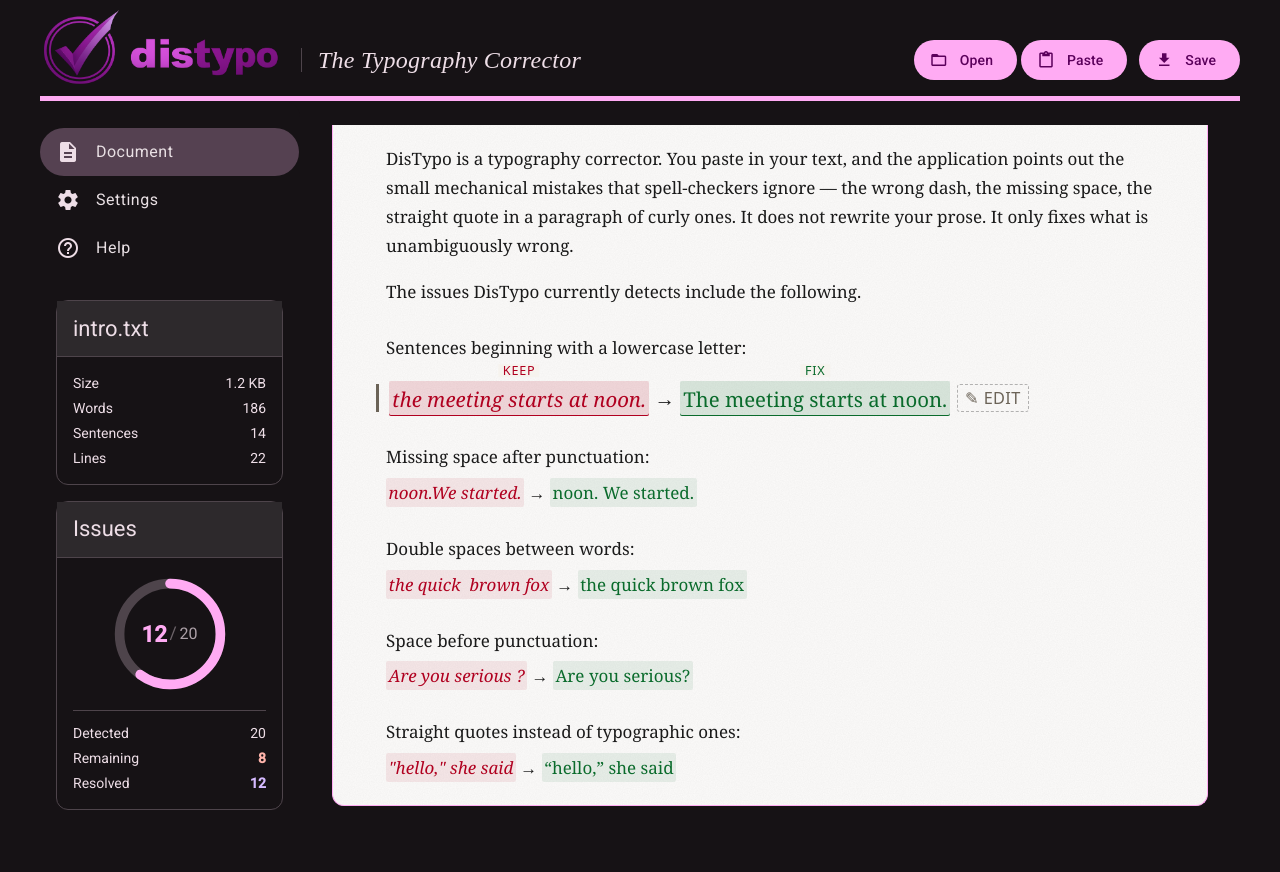
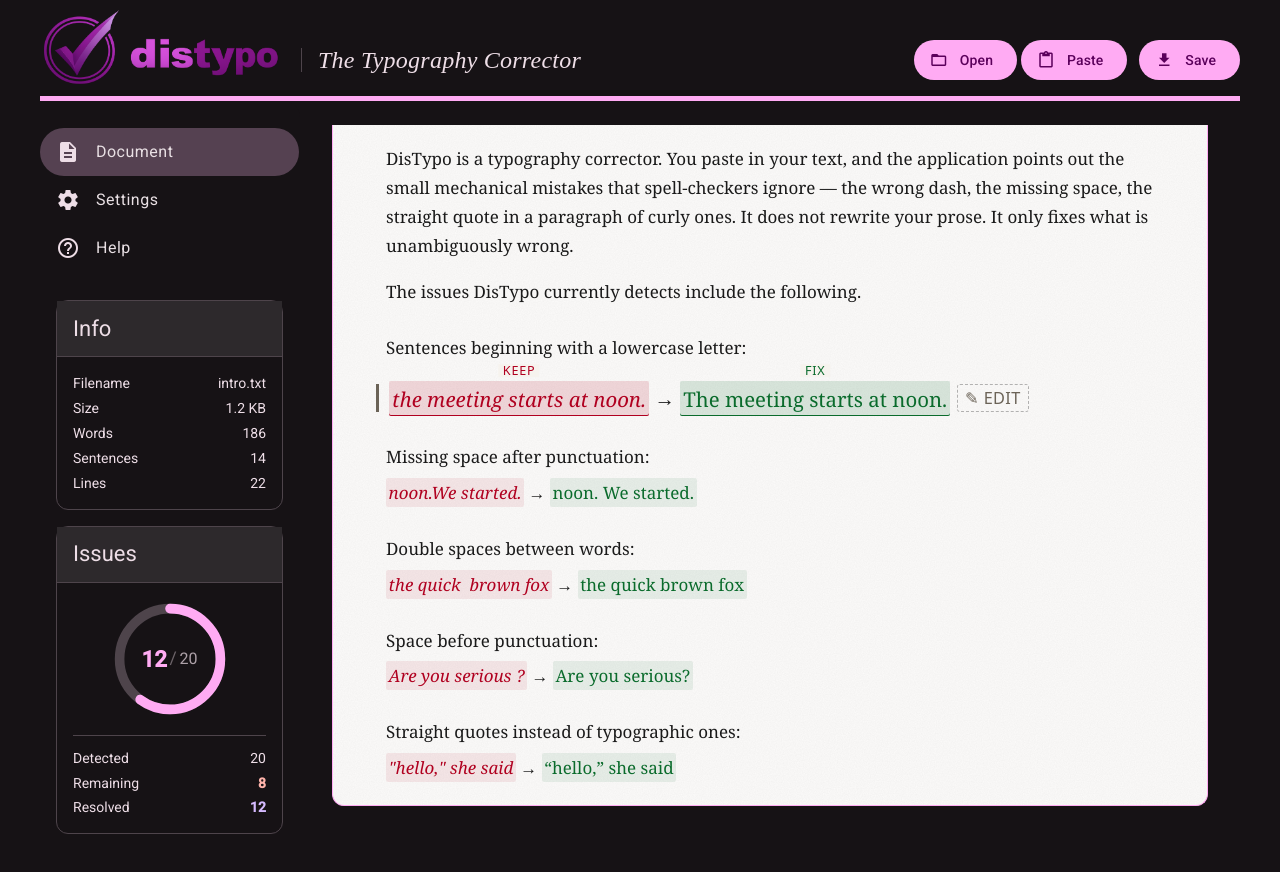
Before and after one commit to activesyntax/distypo, an Angular app in the folder distypo-app/: page / in a window 1280 px wide. Shown: the top 872 px of the page. Built offline with nearby package versions, Linux system fonts and the light colour scheme.

Commit message:
document info component design

```diff
--- a/distypo-app/src/app/document-info/document-info.html
+++ b/distypo-app/src/app/document-info/document-info.html
@@ -1,9 +1,15 @@
 <mat-card class="summary__card" appearance="outlined">
   <mat-card-header>
-    <mat-card-title>{{ filename() }}</mat-card-title>
+    <mat-card-title>Info</mat-card-title>
   </mat-card-header>
   <mat-card-content>
     <dl class="summary__stats">
+
+      @if(hasFile()) {
+      <dt>Filename</dt>
+      <dd>{{ filename() }}</dd>
+      }
+
       <dt>Size</dt>
       <dd>{{ formattedSize() }}</dd>
       <dt>Words</dt>
--- a/distypo-app/src/app/document-info/document-info.ts
+++ b/distypo-app/src/app/document-info/document-info.ts
@@ -1,5 +1,6 @@
 import { Component, computed, signal } from '@angular/core';
 import { MatCardModule } from '@angular/material/card';
+
 
 @Component({
   selector: 'app-document-info',
@@ -9,7 +10,7 @@ import { MatCardModule } from '@angular/material/card';
 })
 export class DocumentInfo {
 
-  filename = signal<string | null>('intro.txt');
+  filename = signal<string | undefined>('intro.txt');
 
   fileSize = signal(1234);          // bytes
   wordCount = signal(186);
```
